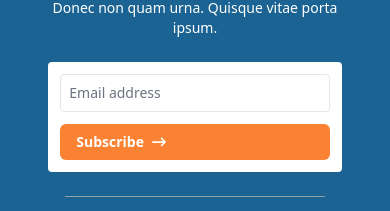
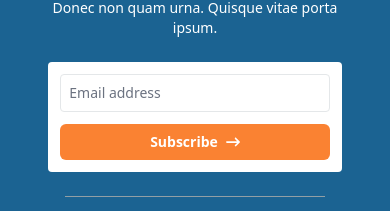
Before and after one commit to basudevkumer/cilicon-ecommerce, a React (Vite) app: page / in a window 390 px wide. Shown: the part 5859-6070 px from the top of the page. Built offline with nearby package versions, Linux system fonts and the light colour scheme; no server answers.

Commit message:
fix : in Subscribe  component fixed   responsive

```diff
--- a/src/components/home/subscribe/Index.jsx
+++ b/src/components/home/subscribe/Index.jsx
@@ -30,7 +30,7 @@ const Subscribe = () => {
             />
             <Button
               children={"Subscribe"}
-              className={"!bg-primary_500 !text-gray_00 shrink-0"}
+              className={"!bg-primary_500 !text-gray_00 shrink-0 justify-center lg:justify-start md:w-fit"}
             />
           </div>
 
```
